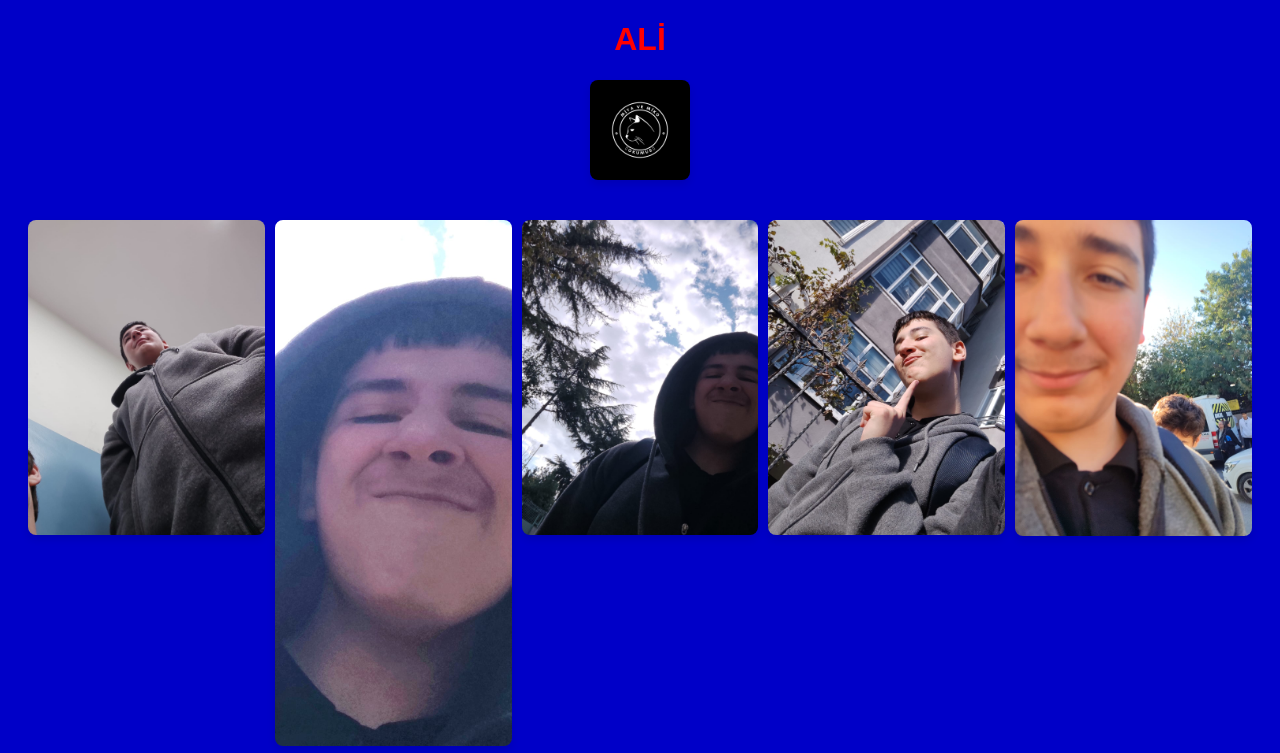
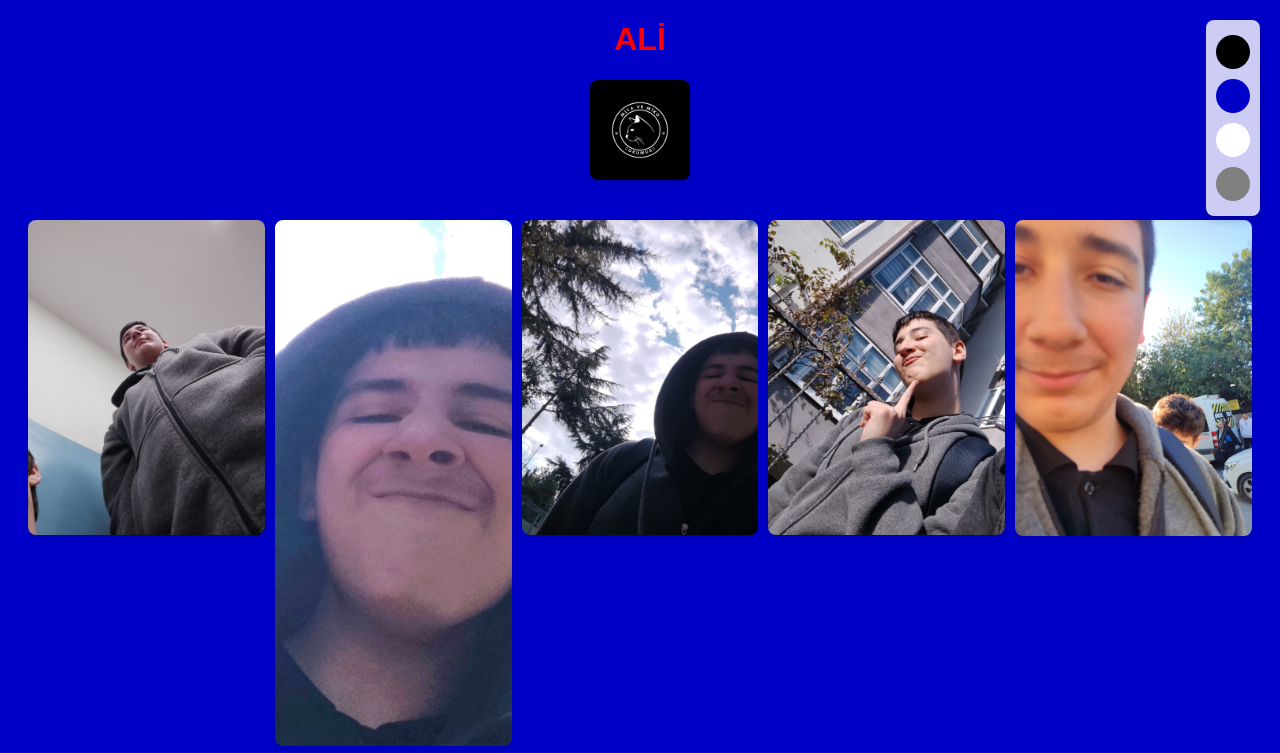
Before and after one commit to TahaOkumus69/ali.github.io, a plain HTML site: page gallery.html in a window 1280 px wide. Shown: the top 753 px of the page. Drawn offline with Linux system fonts and the light colour scheme.

Commit message:
Update gallery.html

```diff
--- a/gallery.html
+++ b/gallery.html
@@ -3,12 +3,13 @@
 <head>
     <meta charset="UTF-8">
     <meta name="viewport" content="width=device-width, initial-scale=1.0">
-    <title>Ali</title>
+    <title>ALİ</title>
     <style>
         body {
             font-family: Arial, sans-serif;
-            background-color: #0000c8;
+            background-color: #0000c8; /* Varsayılan arka plan rengi */
             text-align: center;
+            transition: background-color 0.3s ease; /* Arka plan rengi geçişi */
         }
         h1 {
             color: red; /* Başlık rengini kırmızı yapar */
@@ -24,7 +25,6 @@
             height: auto;
             border-radius: 8px;
             box-shadow: 0 4px 8px rgba(0, 0, 0, 0.1);
-            cursor: pointer; /* Tıklanabilir görünüm için */
         }
         .logos {
             display: flex;
@@ -36,46 +36,29 @@
             width: 100px; /* Logoların genişliğini ayarlayın */
             height: auto;
         }
-        /* Modal Stilleri */
-        .modal {
-            display: none; /* Varsayılan olarak gizli */
+        /* Tema stilleri */
+        .color-picker {
+            display: flex;
+            flex-direction: column;
             position: fixed;
-            z-index: 1000; /* Üstte görünmesi için */
-            left: 0;
-            top: 0;
-            width: 100%;
-            height: 100%;
-            background-color: rgba(0, 0, 0, 0.8); /* Yarı saydam arka plan */
-            justify-content: center;
-            align-items: center;
+            right: 20px;
+            top: 20px;
+            background-color: rgba(255, 255, 255, 0.8); /* Yarı saydam arka plan */
+            padding: 10px;
+            border-radius: 8px;
+            box-shadow: 0 4px 8px rgba(0, 0, 0, 0.2);
         }
-        .modal img {
-            max-width: 70%; /* Resmin genişliği */
-            max-height: 70%; /* Resmin yüksekliği */
-            border-radius: 8px;
-            transition: transform 0.5s ease; /* Büyüme animasyonu için geçiş efekti */
-            transform: scale(0); /* Başlangıçta görünmez */
-            animation: zoomIn 0.5s forwards; /* Animasyon */
+        .color-circle {
+            width: 30px;
+            height: 30px;
+            border-radius: 50%;
+            margin: 5px 0;
+            cursor: pointer;
+            border: 2px solid transparent; /* Seçili değilken kenar rengi */
         }
-        .close {
-            position: absolute;
-            top: 20px;
-            right: 30px;
-            color: white;
-            font-size: 24px;
-            cursor: pointer;
-        }
-
-        /* Animasyon tanımı */
-        @keyframes zoomIn {
-            0% {
-                transform: scale(0);
-            }
-            100% {
-                transform: scale(1);
-            }
-        }
-     </style>
+        .color-circle:hover {
+            border: 2px solid #000; /* Hover durumunda kenar rengi */
+        }     </style>
 </head>
 <body>
     <h1>ALİ</h1>
@@ -92,34 +75,16 @@
         <img src="WhatsApp Görsel 2024-10-24 saat 08.53.39_f645066f.jpg" onclick="openModal(this)">
     </div>
 
-    <!-- Modal -->
-    <div class="modal" id="myModal">
-        <span class="close" onclick="closeModal()">&times;</span>
-        <img class="modal-content" id="modalImage">
+    <div class="color-picker">
+        <div class="color-circle" style="background-color: #000000;" onclick="changeBackgroundColor('#000000')"></div>
+        <div class="color-circle" style="background-color: #0000c8;" onclick="changeBackgroundColor('#0000c8')"></div>
+        <div class="color-circle" style="background-color: #ffffff;" onclick="changeBackgroundColor('#ffffff')"></div>
+        <div class="color-circle" style="background-color: #808080;" onclick="changeBackgroundColor('#808080')"></div>
     </div>
 
     <script>
-        function openModal(image) {
-            const modal = document.getElementById("myModal");
-            const modalImage = document.getElementById("modalImage");
-            modal.style.display = "flex"; // Modalı göster
-            modalImage.src = image.src; // Modalda gösterilecek resmi ayarla
-            modalImage.style.transform = "scale(1)"; // Resmi normal boyuta getir
-        }
-
-        function closeModal() {
-            const modal = document.getElementById("myModal");
-            modal.style.display = "none"; // Modalı gizle
-            const modalImage = document.getElementById("modalImage");
-            modalImage.style.transform = "scale(0)"; // Resmi gizle
-        }
-
-        // Modal dışına tıkladığında kapatma
-        window.onclick = function(event) {
-            const modal = document.getElementById("myModal");
-            if (event.target == modal) {
-                closeModal(); // Modalı gizle
-            }
+        function changeBackgroundColor(color) {
+            document.body.style.backgroundColor = color; // Arka plan rengini değiştir
         }
     </script>
 </body>
```
